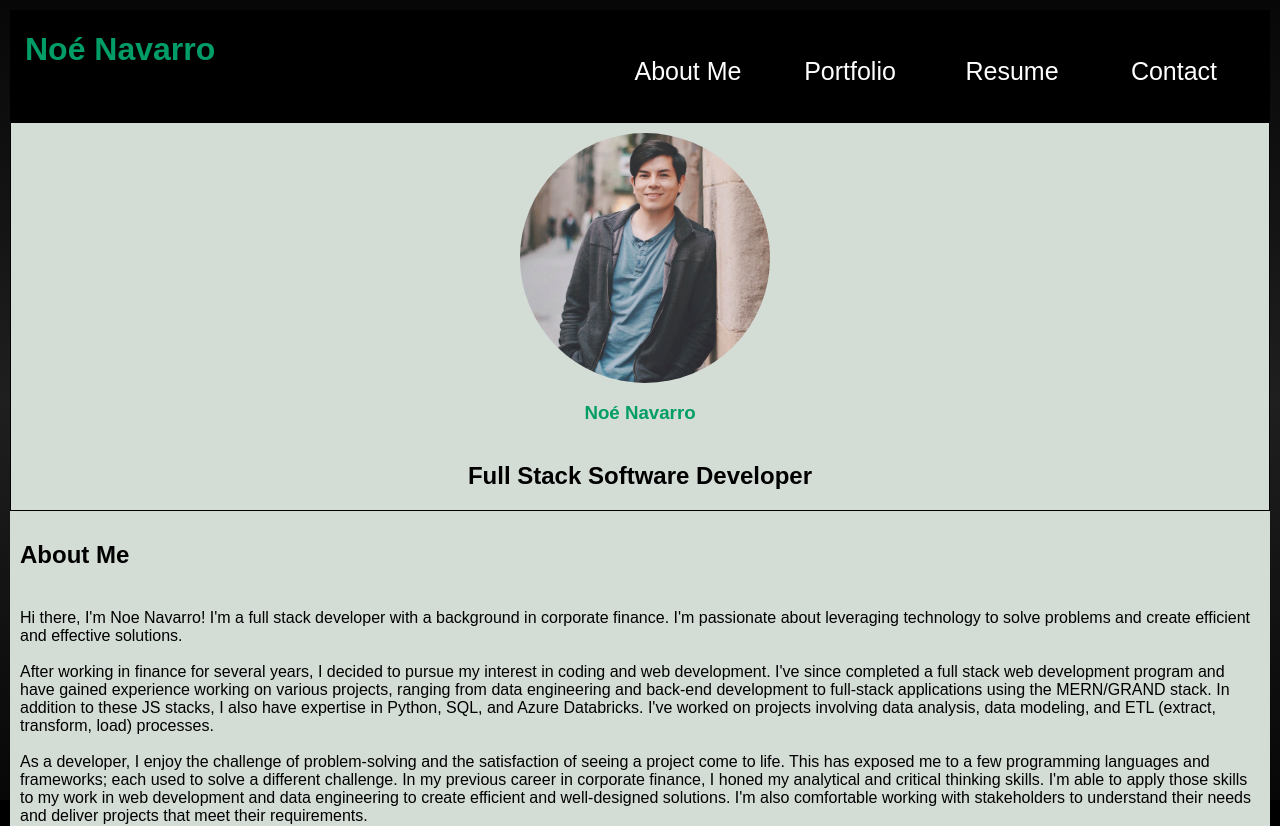
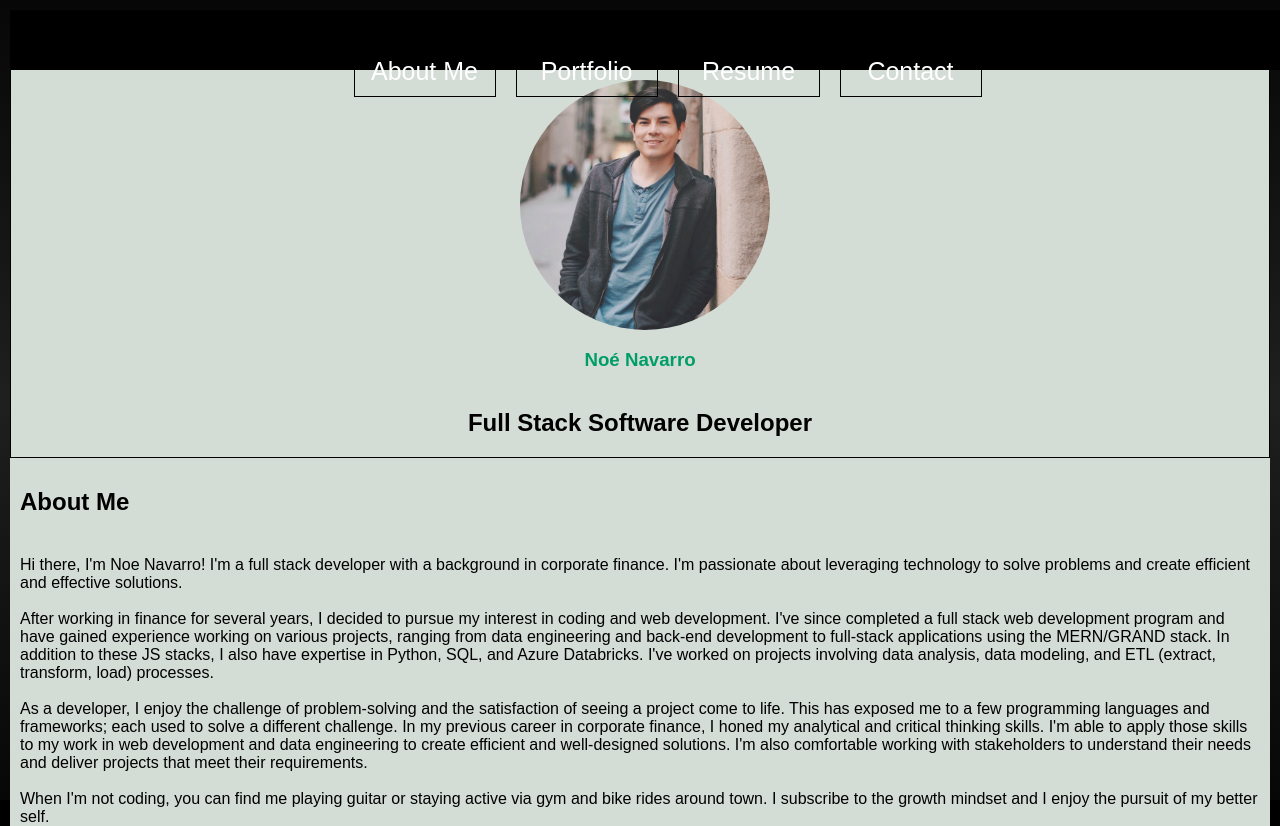
Before and after one commit to Nnavarr/portfolio, a React (Create React App) app: page / in a window 1280 px wide. Shown: the top 826 px of the page. Built offline with nearby package versions, Linux system fonts and the light colour scheme.

Commit message:
started updating header component

```diff
--- a/src/components/Header/index.js
+++ b/src/components/Header/index.js
@@ -13,7 +13,6 @@ const Header = (props) => {
 
   return (
     <header>
-      <h1>Noé Navarro</h1>
       <Nav
         categories={categories}
         setCurrentCategory={setCurrentCategory}
--- a/src/index.css
+++ b/src/index.css
@@ -37,7 +37,9 @@ header {
   z-index: 9999;
 }
 
-header h1 {
+header {
+  height: 60px;
+  width: 100%;
   padding-left: 15px;
   justify-content: center;
 }
```
